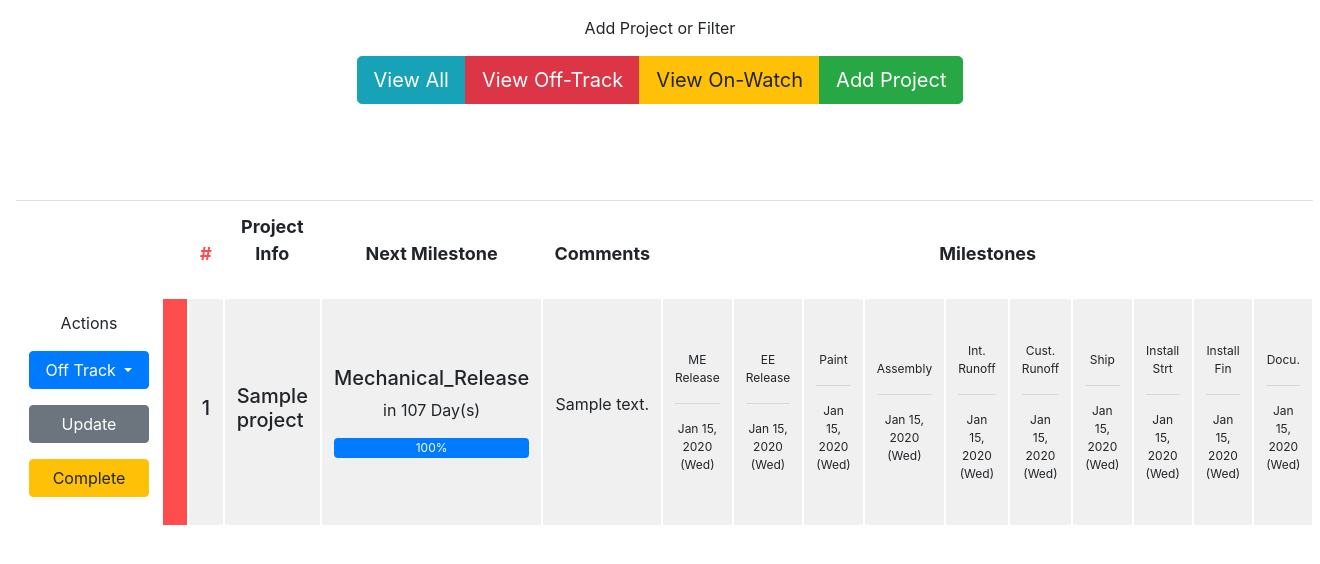
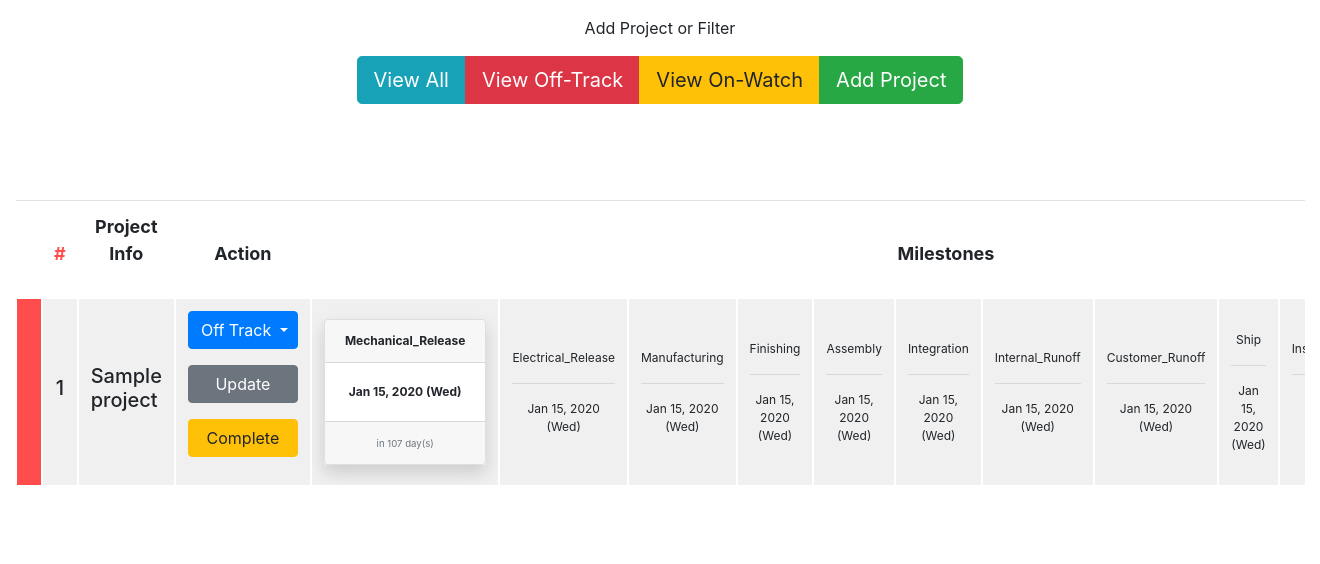
Before and after one commit to sammydowds/projectautomation, a Django app: page /projects/ in a window 1320 px wide. Shown: the part 220-784 px from the top of the page. Run offline with Django 3.2, Linux system fonts and the light colour scheme; a user stored in the database is signed in; tables that the repository leaves empty hold one stand-in row (values such as "Sample post"); some libraries are stand-ins or nearby versions.

Commit message:
Changed up Table for easier reading

```diff
--- a/projects/static/projects/tables.css
+++ b/projects/static/projects/tables.css
@@ -28,7 +28,7 @@ th.milestonecolumn {
   text-align: center;
 }
 
-td.milestoneval {
+.main-table td.milestoneval {
   /* background-color: #F8F8F8; */
   font-size: 12px;
 }
--- a/projects/templates/projects/main_page.html
+++ b/projects/templates/projects/main_page.html
@@ -21,52 +21,20 @@
   {% endif %}
 </div>
 
-    <table class="table table-hover main-table">
+    <table class="table table-hover main-table table-responsive">
       <thead style="font-size: 18px;" class="thead">
         <tr>
-          <th></th>
           <th style="width: 3px;"></th>
           <th style="color: #ff4c4c;">#</th>
           <th>Project Info</th>
-          <th>Next Milestone</th>
-          <th>Comments</th>
-          <th colspan="10">Milestones</th>
+          <th>Action</th>
+          <th colspan="12">Milestones</th>
         </tr>
       </thead>
+
       <tbody>
         {% for project in projects %}
           <tr>
-            <td class="first-cell">
-              {% if project.iscurrent == True %}
-              <p>Actions</p>
-              <p>
-                <div class="dropdown">
-                  <button style = "width: 120px;" class="btn btn-md btn-primary dropdown-toggle" type="button" id="dropdownMenuButton" data-toggle="dropdown" aria-haspopup="true" aria-expanded="false">
-                    {{ project.get_Status_display }}
-                  </button>
-                  <div class="dropdown-menu" aria-labelledby="dropdownMenuButton">
-                    <a class="dropdown-item" href="{% url 'status' num=project.projectnumber stat='ontrack' %}">On-Track</a>
-                    <a class="dropdown-item" href="{% url 'status' num=project.projectnumber stat='offtrack' %}">Off-Track</a>
-                    <a class="dropdown-item" href="{% url 'status' num=project.projectnumber stat='onwatch' %}">On-Watch</a>
-                    <a class="dropdown-item" href="{% url 'status' num=project.projectnumber stat='onhold' %}">On-Hold</a>
-                    <a class="dropdown-item" href="{% url 'status' num=project.projectnumber stat='update' %}">Update</a>
-                  </div>
-                </div>
-              </p>
-              <p>
-                <a style="width: 120px;" href='{% url 'update' num=project.projectnumber %}' class="btn btn-md btn-secondary" role="button">Update</a>
-              </p>
-              <p> <a style="width: 120px;" href='{% url 'activation' num=project.projectnumber %}' class="btn btn-md btn-warning" role="button">Complete</a> </p>
-              {% else %}
-              <p>
-                <a href='{% url 'activation' num=project.projectnumber %}' class="btn btn-md btn-warning" role="button">Activate</a>
-              </p>
-                <br>
-              <p>
-                <a href='{% url 'delete' num=project.projectnumber %}' class="btn btn-md btn-danger" role="button">Delete</a>
-              </p>
-              {% endif %}
-            </td>
             {% if project.Status == 'offtrack' %}
               <td style="width: 3px; background-color: #ff4d4d; vertical-align:middle"></td>
             {%elif project.Status == 'onwatch' %}
@@ -86,28 +54,59 @@
             <td style="text-align: left; vertical-align:middle" class="container;">
               <h5>{{project.projectname}}</h5>
             </td>
-            <td style="text-align: center; vertical-align:middle">
-              <h5>{{project.current_milestone.name}}</h5>
-              <p>in {{project.current_milestone.days_until}} Day(s)</p>
-              <p></p>
-              <p></p>
-              <div style="vertical-align: bottom; height: 20px;" class="progress">
-                <div class="progress-bar bg-primary" role="progressbar" style="width: {{project.current_phase.progress}}%;" aria-valuenow="25" aria-valuemin="0" aria-valuemax="100">{{project.current_phase.progress}}%</div>
+            <td>
+              {% if project.iscurrent == True %}
+              <div class="dropdown">
+                <button style = "width: 110px;" class="btn btn-md btn-primary dropdown-toggle" type="button" id="dropdownMenuButton" data-toggle="dropdown" aria-haspopup="true" aria-expanded="false">
+                  {{ project.get_Status_display }}
+                </button>
+                <div class="dropdown-menu" aria-labelledby="dropdownMenuButton">
+                  <a class="dropdown-item" href="{% url 'status' num=project.projectnumber stat='ontrack' %}">On-Track</a>
+                  <a class="dropdown-item" href="{% url 'status' num=project.projectnumber stat='offtrack' %}">Off-Track</a>
+                  <a class="dropdown-item" href="{% url 'status' num=project.projectnumber stat='onwatch' %}">On-Watch</a>
+                  <a class="dropdown-item" href="{% url 'status' num=project.projectnumber stat='onhold' %}">On-Hold</a>
+                  <a class="dropdown-item" href="{% url 'status' num=project.projectnumber stat='update' %}">Update</a>
+                </div>
               </div>
+              <p>
+              </p>
+              <p>
+                <a style="width: 110px;" href='{% url 'update' num=project.projectnumber %}' class="btn btn-md btn-secondary" role="button">Update</a>
+              </p>
+              <p> <a style="width: 110px;" href='{% url 'activation' num=project.projectnumber %}' class="btn btn-md btn-warning" role="button">Complete</a> </p>
+              {% else %}
+              <p>
+                <a href='{% url 'activation' num=project.projectnumber %}' class="btn btn-md btn-warning" role="button">Activate</a>
+              </p>
+                <br>
+              <p>
+                <a href='{% url 'delete' num=project.projectnumber %}' class="btn btn-md btn-danger" role="button">Delete</a>
+              </p>
+              {% endif %}
             </td>
-            <td style="text-align: center; vertical-align:middle">
-              <p>{{project.Summary}}</p>
-            </td>
-            <td class="milestoneval" style="vertical-align:middle"><a class="cellheader">ME Release</a><hr>{{project.Mechanical_Release}}</td>
-            <td class="milestoneval" style="vertical-align:middle"><a class="cellheader">EE Release</a><hr>{{project.Electrical_Release}}</td>
-            <td class="milestoneval" style="vertical-align:middle"><a class="cellheader">Paint</a><hr>{{project.Finishing}}</td>
-            <td class="milestoneval" style="vertical-align:middle"><a class="cellheader">Assembly</a><hr>{{project.Assembly}}</td>
-            <td class="milestoneval" style="vertical-align:middle"><a class="cellheader">Int. Runoff</a><hr>{{project.Internal_Runoff}}</td>
-            <td class="milestoneval" style="vertical-align:middle"><a class="cellheader">Cust. Runoff</a><hr>{{project.Customer_Runoff}}</td>
-            <td class="milestoneval" style="vertical-align:middle"><a class="cellheader">Ship</a><hr>{{project.Ship}}</td>
-            <td class="milestoneval" style="vertical-align:middle"><a class="cellheader">Install Strt</a><hr>{{project.Install_Start}}</td>
-            <td class="milestoneval" style="vertical-align:middle"><a class="cellheader">Install Fin</a><hr>{{project.Install_Finish}}</td>
-            <td class="milestoneval" style="vertical-align:middle"><a class="cellheader">Docu.</a><hr>{{project.Documentation}}</td>
+
+            <!-- TODO put loop in here to loop through milestones, so we can put indication of next milestone -->
+            {% for milestone, values in project.milestones.items %}
+              {% if milestone == project.current_milestone.name %}
+                <td class="milestoneval" style="font-weight: bold; vertical-align:middle"><a class="cellheader">
+                  <div class = "shadow">
+                    <div class="card">
+                      <div class="card-header">{{milestone}}</div>
+                      <div class="card-body">
+                        <!-- <h8 class="card-title">{{milestone}}</h8> -->
+                        <p class="card-text"> {{values.end}}</p>
+                      </div>
+                      <div class="card-footer">
+                        <small class="text-muted">in {{project.current_milestone.days_until}} day(s)</small>
+                      </div>
+                    </div>
+                  </div>
+                </td>
+              {%else%}
+                <td class="milestoneval" style="vertical-align:middle"><a class="cellheader">{{milestone}}</a><hr>{{values.end}}</td>
+              {% endif %}
+
+            {% endfor %}
           </tr>
         {%endfor%}
       </tbody>
```
